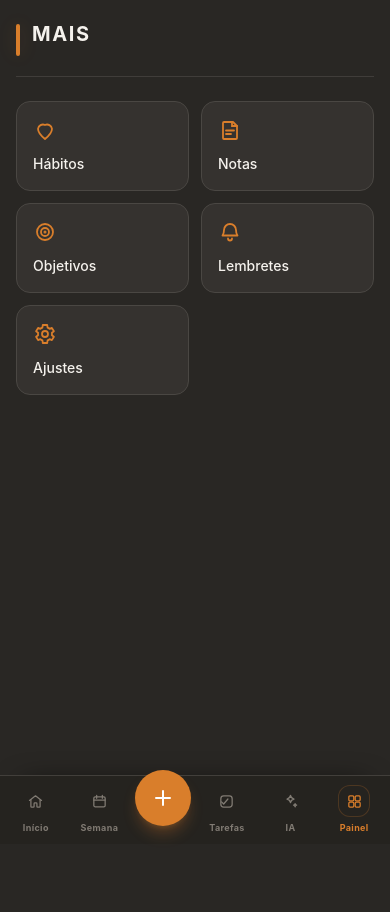
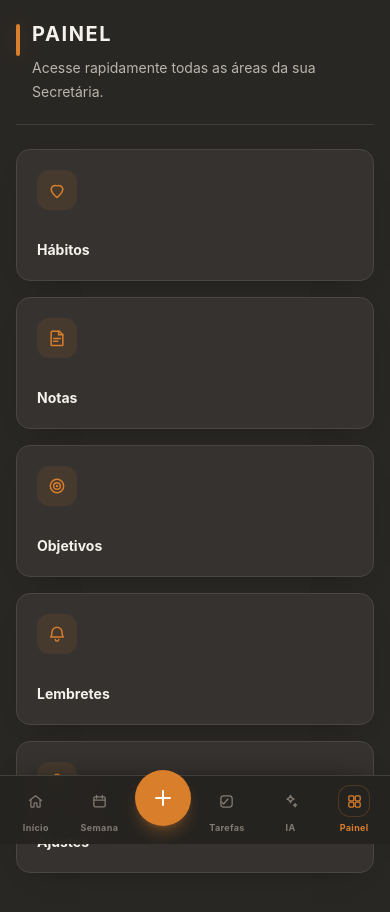
Before and after one commit to gebarbosaa/this_jarvis, a Next.js app: page /mais in a window 390 px wide. Shown: the top 912 px of the page. Before the commit the page ends 844 px from the top, so only its background shows below. Built offline with nearby package versions, Linux system fonts and the light colour scheme.

Commit message:
Finish page-level responsive layout cleanup

```diff
--- a/src/app/(app)/mais/page.tsx
+++ b/src/app/(app)/mais/page.tsx
@@ -3,29 +3,25 @@ import { PageHeader } from '@/components/ui/PageHeader';
 import { IconHabit, IconNote, IconGoal, IconBell, IconSettings } from '@/components/nav/icons';
 
 const ITEMS = [
-  { href: '/habitos', label: 'Hábitos', Icon: IconHabit },
-  { href: '/notas', label: 'Notas', Icon: IconNote },
-  { href: '/objetivos', label: 'Objetivos', Icon: IconGoal },
-  { href: '/lembretes', label: 'Lembretes', Icon: IconBell },
-  { href: '/ajustes', label: 'Ajustes', Icon: IconSettings },
+  { href:'/habitos', label:'Hábitos', Icon:IconHabit },
+  { href:'/notas', label:'Notas', Icon:IconNote },
+  { href:'/objetivos', label:'Objetivos', Icon:IconGoal },
+  { href:'/lembretes', label:'Lembretes', Icon:IconBell },
+  { href:'/ajustes', label:'Ajustes', Icon:IconSettings },
 ] as const;
 
 export default function MaisPage() {
   return (
-    <>
-      <PageHeader title="Mais" />
-      <div className="grid grid-cols-2 gap-3">
-        {ITEMS.map(({ href, label, Icon }) => (
-          <Link
-            key={href}
-            href={href}
-            className="flex flex-col items-start gap-3 rounded-card border border-border bg-white p-4"
-          >
-            <Icon className="h-6 w-6 text-pine" />
-            <span className="text-sm font-medium text-ink">{label}</span>
+    <div className="page-stack">
+      <PageHeader title="Painel" subtitle="Acesse rapidamente todas as áreas da sua Secretária." />
+      <div className="grid grid-cols-1 gap-4 sm:grid-cols-2 xl:grid-cols-3">
+        {ITEMS.map(({href,label,Icon}) => (
+          <Link key={href} href={href} className="app-card app-card-hover flex min-h-[132px] flex-col justify-between p-5">
+            <span className="flex h-10 w-10 items-center justify-center rounded-xl bg-primary/10 text-primary"><Icon className="h-5 w-5" /></span>
+            <span className="text-sm font-bold text-ink">{label}</span>
           </Link>
         ))}
       </div>
-    </>
+    </div>
   );
 }
```
